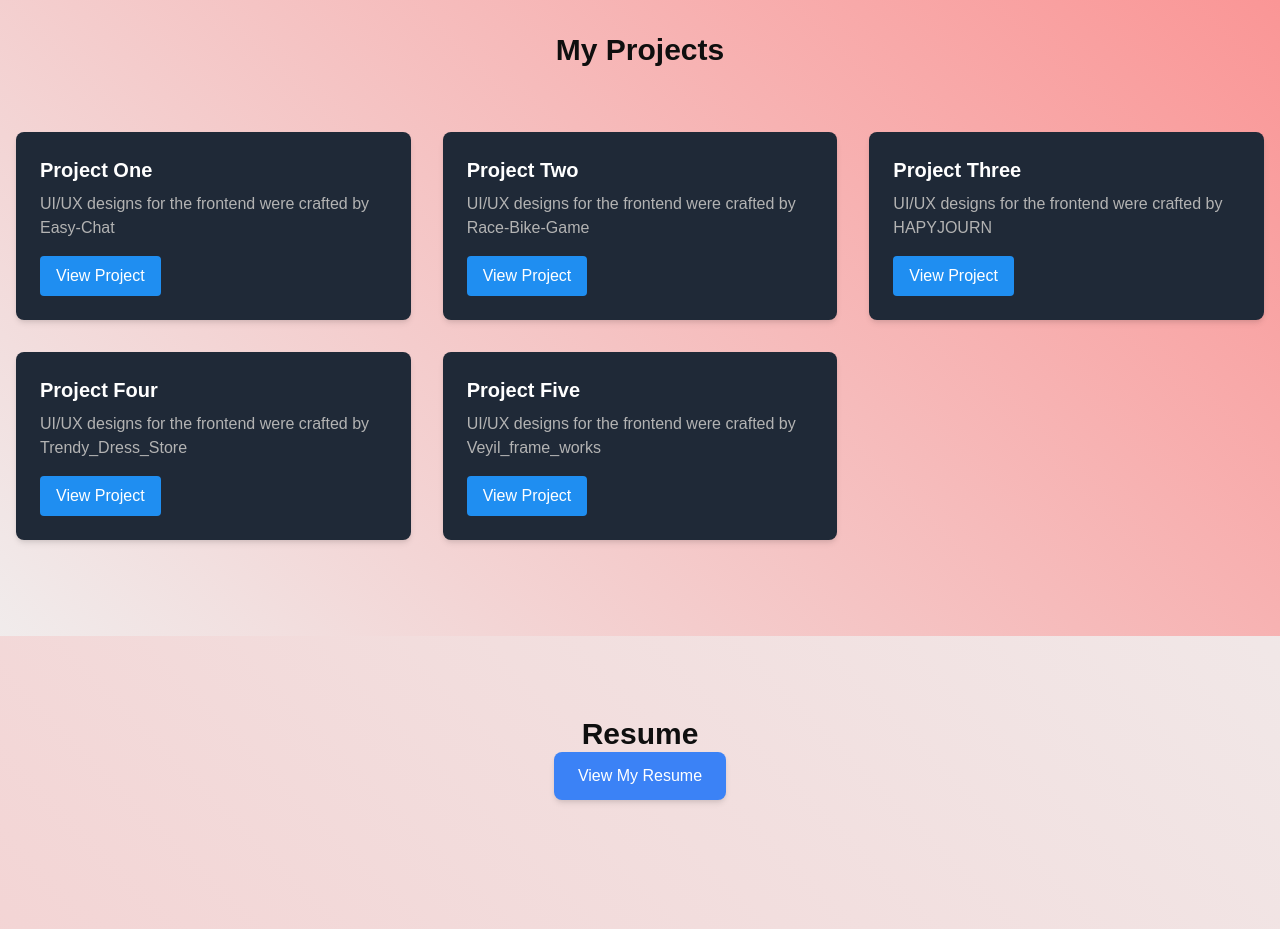
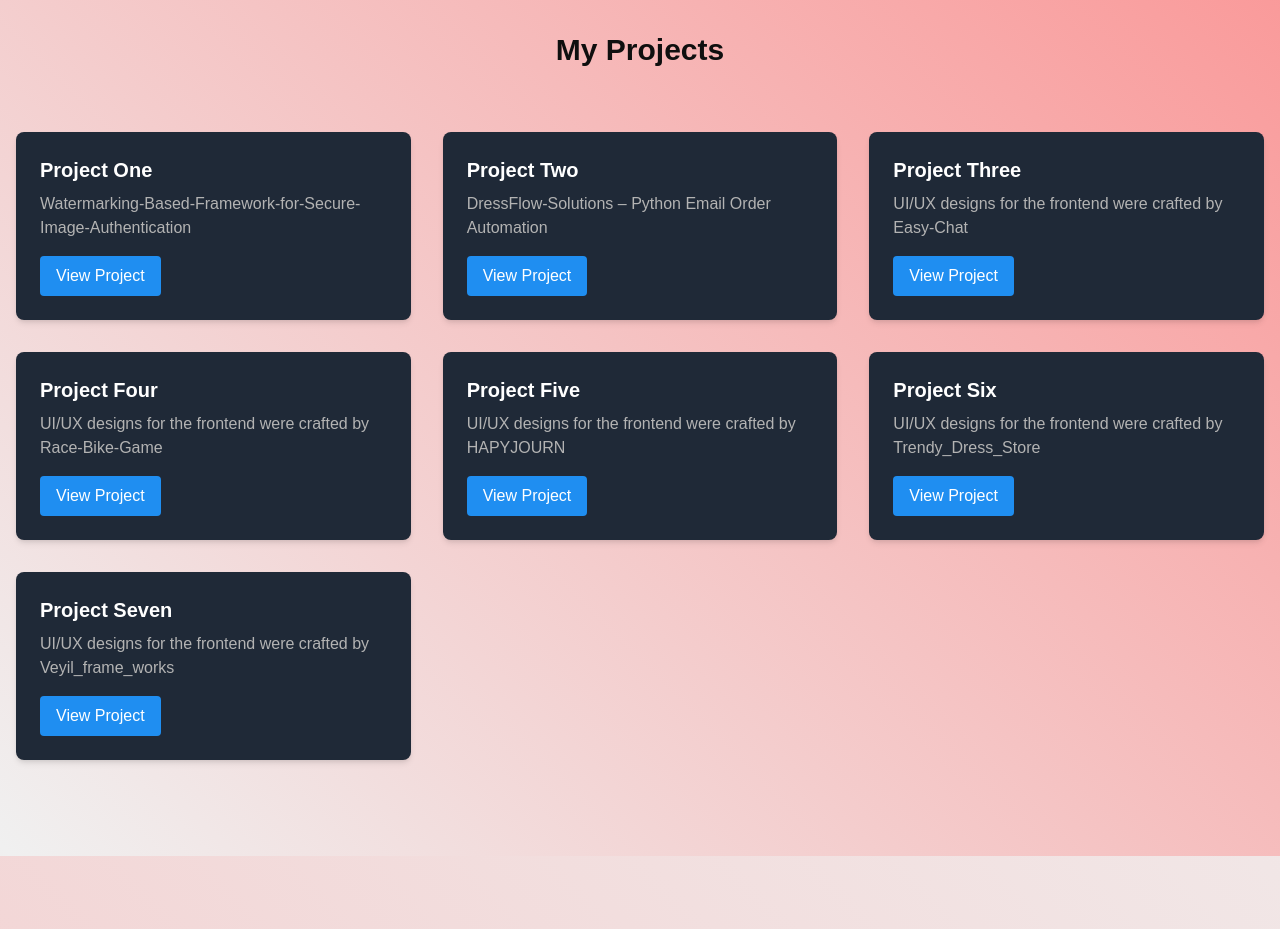
Before and after one commit to VetrivelmaniT/Vetrivel_Mani_T-portfolio.com, a plain HTML site: page index.html in a window 1280 px wide. Shown: the part 4940-5869 px from the top of the page. Drawn offline with nearby package versions, Linux system fonts and the light colour scheme.

Commit message:
Update index.html
update projects

```diff
--- a/index.html
+++ b/index.html
@@ -361,31 +361,44 @@
             <!-- Project 1 -->
             <div class="bg-gray-800 p-6 rounded-lg shadow-md">
                 <h4 class="text-xl font-bold text-primary1">Project One</h4>
+                <p class="text-secondary mt-2">Watermarking-Based-Framework-for-Secure-Image-Authentication</p>
+                <a href="https://github.com/VetrivelmaniT/Watermarking-Based-Framework-for-Secure-Image-Authentication" class="btn-primary mt-4 inline-block px-4 py-2 rounded text-white">View Project</a>
+            </div>
+            <!-- Project 2 -->
+             <div class="bg-gray-800 p-6 rounded-lg shadow-md">
+                <h4 class="text-xl font-bold text-primary1">Project Two</h4>
+                <p class="text-secondary mt-2">DressFlow-Solutions – Python Email Order Automation</p>
+                <a href="https://github.com/VetrivelmaniT/DressFlow-Solutions" class="btn-primary mt-4 inline-block px-4 py-2 rounded text-white">View Project</a>
+            </div>
+
+            <!-- Project 3 -->
+            <div class="bg-gray-800 p-6 rounded-lg shadow-md">
+                <h4 class="text-xl font-bold text-primary1">Project Three</h4>
                 <p class="text-secondary mt-2">UI/UX designs for the frontend were crafted by Easy-Chat</p>
                 <a href="https://www.figma.com/proto/SQefKwmspENQc0TheNqrBU/Easy-Chat?t=aJtaWdYcJXB6oLhs-1&scaling=scale-down&content-scaling=fixed&page-id=0%3A1&node-id=3-93&starting-point-node-id=3%3A93" class="btn-primary mt-4 inline-block px-4 py-2 rounded text-white">View Project</a>
             </div>
-            <!-- Project 2 -->
+            <!-- Project 4 -->
             <div class="bg-gray-800 p-6 rounded-lg shadow-md">
-                <h4 class="text-xl font-bold text-primary1">Project Two</h4>
+                <h4 class="text-xl font-bold text-primary1">Project Four</h4>
                 <p class="text-secondary mt-2">UI/UX designs for the frontend were crafted by Race-Bike-Game</p>
                 <a href="https://www.figma.com/proto/Trz8nmRgeauasaGBnFjoME/Race-Bike-Game?t=GMYSiHxE4iWoeFFj-1" class="btn-primary mt-4 inline-block px-4 py-2 rounded text-white">View Project</a>
             </div>
-            <!-- Project 3 -->
+            <!-- Project 5 -->
             <div class="bg-gray-800 p-6 rounded-lg shadow-md">
-                <h4 class="text-xl font-bold text-primary1">Project Three</h4>
+                <h4 class="text-xl font-bold text-primary1">Project Five</h4>
                  <p class="text-secondary mt-2">UI/UX designs for the frontend were crafted by HAPYJOURN</p>
                 <a href="https://www.figma.com/proto/o73B3Qhwfty6n5JRAU6jmJ/HAPYJOURN?t=yfKEe4Vhmi1M6u7y-1&scaling=scale-down&content-scaling=fixed&page-id=0%3A1&node-id=2-20&starting-point-node-id=2%3A20" class="btn-primary mt-4 inline-block px-4 py-2 rounded text-white">View Project</a>
 
                 </div>
-            <!-- Project 4 -->
+            <!-- Project 6 -->
             <div class="bg-gray-800 p-6 rounded-lg shadow-md">
-                <h4 class="text-xl font-bold text-primary1">Project Four</h4>
+                <h4 class="text-xl font-bold text-primary1">Project Six</h4>
                 <p class="text-secondary mt-2">UI/UX designs for the frontend were crafted by Trendy_Dress_Store</p>
                 <a href="https://www.figma.com/proto/x4fZFLT9NyKyokBXgOeWrd/Trendy_Dress_Store?t=GMYSiHxE4iWoeFFj-1" class="btn-primary mt-4 inline-block px-4 py-2 rounded text-white">View Project</a>
             </div>
-            <!-- Project 5 -->
+            <!-- Project 7 -->
             <div class="bg-gray-800 p-6 rounded-lg shadow-md">
-                <h4 class="text-xl font-bold text-primary1">Project Five</h4>
+                <h4 class="text-xl font-bold text-primary1">Project Seven</h4>
                 <p class="text-secondary mt-2">UI/UX designs for the frontend were crafted by Veyil_frame_works</p>
                 <a href="https://www.figma.com/proto/QGAEbbtUG5pambD2bdvL28/Veyil_frame_works?t=GMYSiHxE4iWoeFFj-1" class="btn-primary mt-4 inline-block px-4 py-2 rounded text-white">View Project</a>
             </div>
```
